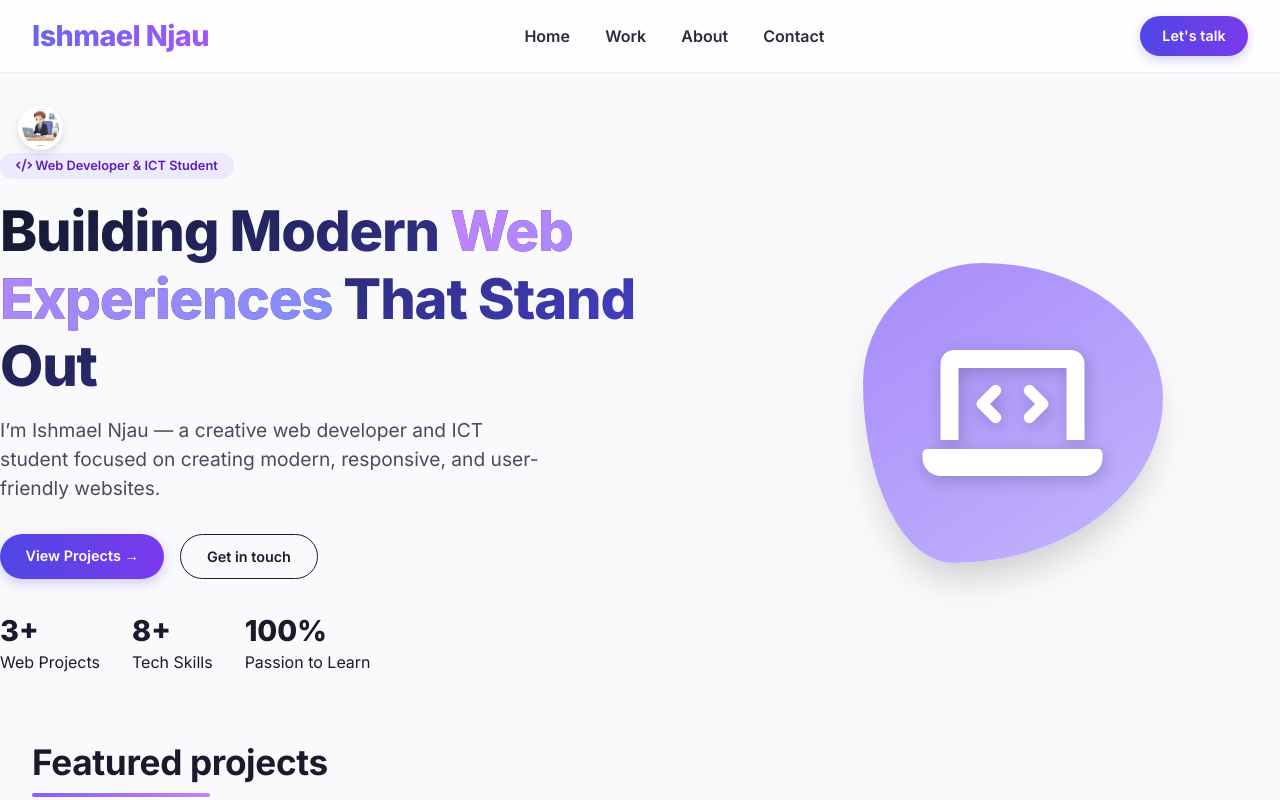
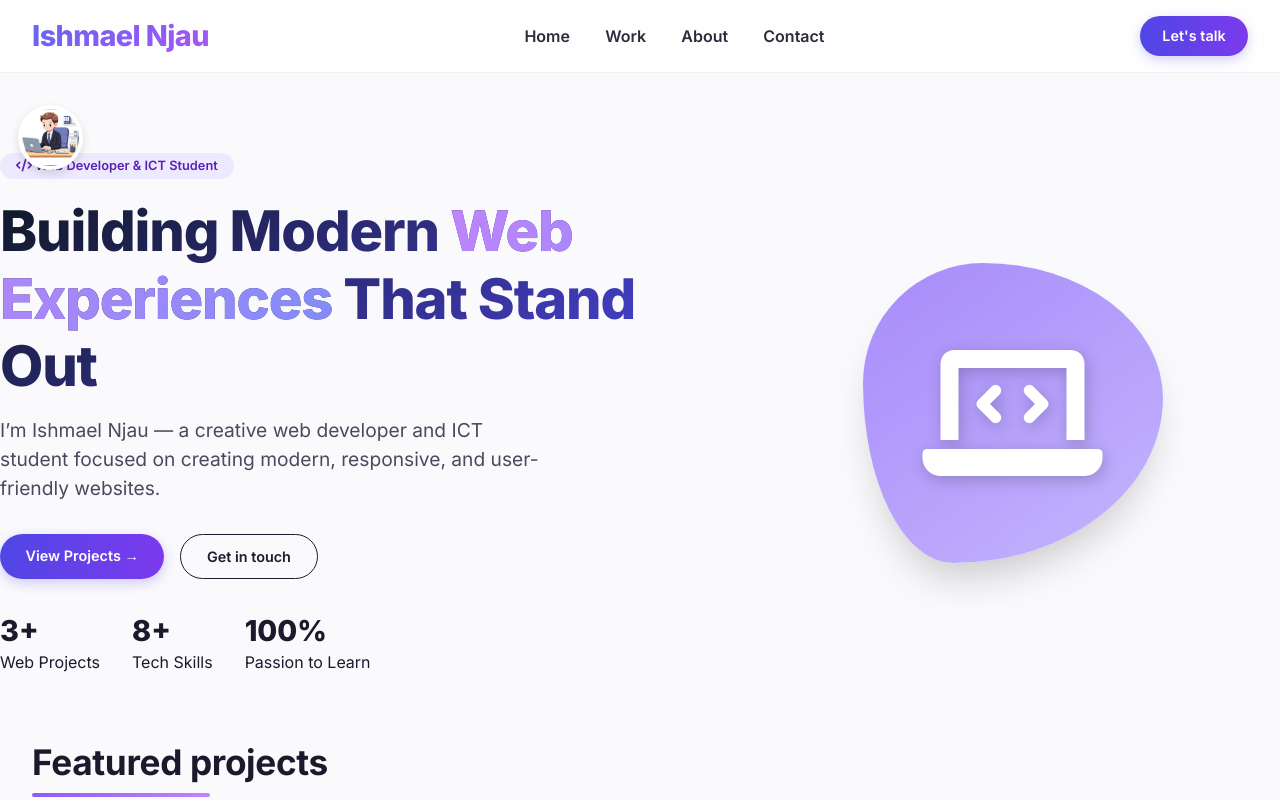
Before and after one commit to jeyjey-001/ishmael-njau, a plain HTML site: page index.html in a window 1280 px wide. Shown: the top 800 px of the page. Drawn offline with Linux system fonts and the light colour scheme.

Commit message:
Add files via upload

```diff
--- a/index.html
+++ b/index.html
@@ -450,14 +450,15 @@
     }
 
     /* inserted top-left image styling */
-   .top-left-image {
+ /* inserted top-left image styling */
+.top-left-image {
   position: absolute;
   top: 105px;
   left: 18px;
-  width: 45px;
-  height: 45px;
+  width: 65px;
+  height: 65px;
   border-radius: 50%;
-  object-fit: cover;
+  object-fit: cover;s
   z-index: 10;
   background: white;
   padding: 2px;
```
